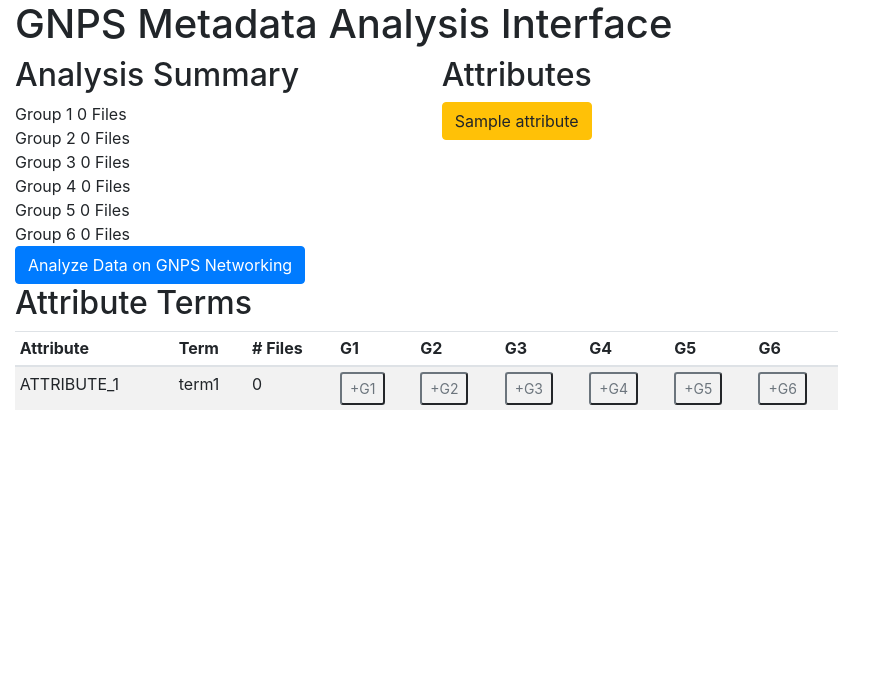
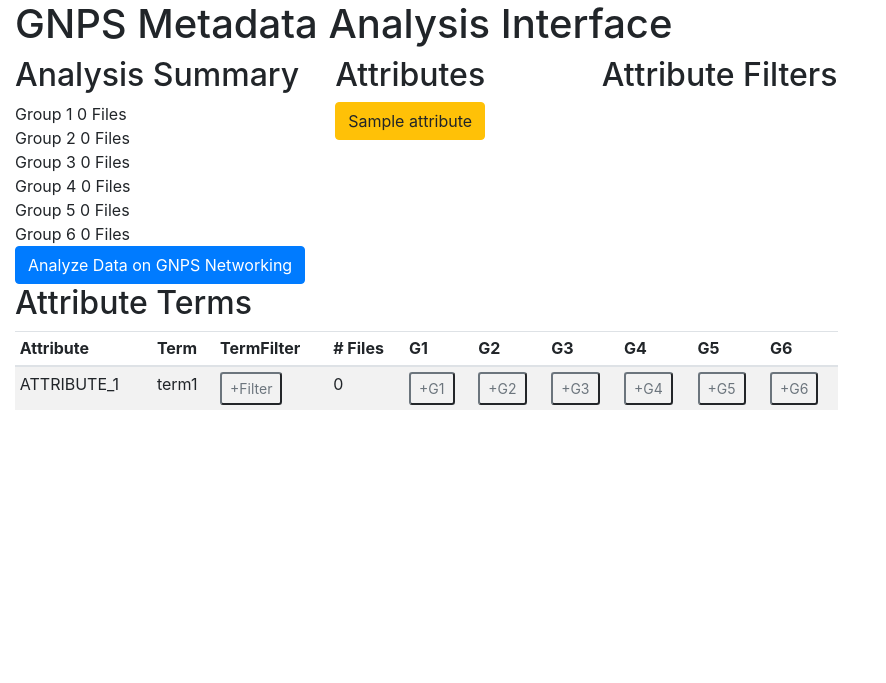
Before and after one commit to mwang87/ReDU-MS2-GNPS, a Flask app: page /dashboard in a window 1280 px wide. Shown: the part 69-752 px from the top of the page, without its empty margins (0-886 px from the left). Run offline with Flask 2, Linux system fonts and the light colour scheme; tables that the repository leaves empty hold one stand-in row (values such as "Sample post"); some libraries are stand-ins or nearby versions.

Commit message:
ability to filter on multiple terms

```diff
--- a/templates/dashboard.html
+++ b/templates/dashboard.html
@@ -45,15 +45,21 @@
                 <h2>Attributes</h2>
                 <attribute-viewer v-for="item in attributes" v-bind:attributename="item.attributename" v-on:update-attribute="updateAttributeSelection"></attribute-viewer>
             </div>
+
+            <div class="col">
+                <h2>Attribute Filters</h2>
+                <attribute-filterviewer v-for="item in filterTerms" v-bind:attributename="item.attributename" v-bind:attributeterm="item.attributeterm"></attribute-filterviewer>
+            </div>
         </div>
 
-        <div>
+        <div style="overflow-y:auto; height:400px">
             <h2>Attribute Terms</h2>
             <table class="table table-sm table-striped">
                 <thead>
                   <tr>
                     <th>Attribute</th>
                     <th>Term</th>
+                    <th>TermFilter</th>
                     <th># Files</th>
                     <th>G1</th>
                     <th>G2</th>
@@ -68,24 +74,27 @@
                     <tr v-for="attributeterm in attributeterms">
                         <td>{{attributeterm.attributename}}</td>
                         <td>{{attributeterm.attributeterm}}</td>
+                        <td>
+                            <attributeterm-filterbutton :attributeterm=attributeterm.attributeterm :attributename=attributeterm.attributename ></attributeterm-filterbutton>
+                        </td>
                         <td>{{attributeterm.countfiles}}</td>
                         <td>
-                            <attributeterm-analyzebutton :attributeterm=attributeterm.attributeterm groupname="G1" :attributename=attributeterm.attributename v-on:update-attributeterm="updateAttributeTermSelection"></attributeterm-viewer>
+                            <attributeterm-analyzebutton :attributeterm=attributeterm.attributeterm groupname="G1" :attributename=attributeterm.attributename v-on:update-attributeterm="updateAttributeTermSelection"></attributeterm-analyzebutton>
                         </td>
                         <td>
-                            <attributeterm-analyzebutton :attributeterm=attributeterm.attributeterm groupname="G2" :attributename=attributeterm.attributename v-on:update-attributeterm="updateAttributeTermSelection"></attributeterm-viewer>
+                            <attributeterm-analyzebutton :attributeterm=attributeterm.attributeterm groupname="G2" :attributename=attributeterm.attributename v-on:update-attributeterm="updateAttributeTermSelection"></attributeterm-analyzebutton>
                         </td>
                         <td>
-                            <attributeterm-analyzebutton :attributeterm=attributeterm.attributeterm groupname="G3" :attributename=attributeterm.attributename v-on:update-attributeterm="updateAttributeTermSelection"></attributeterm-viewer>
+                            <attributeterm-analyzebutton :attributeterm=attributeterm.attributeterm groupname="G3" :attributename=attributeterm.attributename v-on:update-attributeterm="updateAttributeTermSelection"></attributeterm-analyzebutton>
                         </td>
                         <td>
-                            <attributeterm-analyzebutton :attributeterm=attributeterm.attributeterm groupname="G4" :attributename=attributeterm.attributename v-on:update-attributeterm="updateAttributeTermSelection"></attributeterm-viewer>
+                            <attributeterm-analyzebutton :attributeterm=attributeterm.attributeterm groupname="G4" :attributename=attributeterm.attributename v-on:update-attributeterm="updateAttributeTermSelection"></attributeterm-analyzebutton>
                         </td>
                         <td>
-                            <attributeterm-analyzebutton :attributeterm=attributeterm.attributeterm groupname="G5" :attributename=attributeterm.attributename v-on:update-attributeterm="updateAttributeTermSelection"></attributeterm-viewer>
+                            <attributeterm-analyzebutton :attributeterm=attributeterm.attributeterm groupname="G5" :attributename=attributeterm.attributename v-on:update-attributeterm="updateAttributeTermSelection"></attributeterm-analyzebutton>
                         </td>
                         <td>
-                            <attributeterm-analyzebutton :attributeterm=attributeterm.attributeterm groupname="G6" :attributename=attributeterm.attributename v-on:update-attributeterm="updateAttributeTermSelection"></attributeterm-viewer>
+                            <attributeterm-analyzebutton :attributeterm=attributeterm.attributeterm groupname="G6" :attributename=attributeterm.attributename v-on:update-attributeterm="updateAttributeTermSelection"></attributeterm-analyzebutton>
                         </td>
                     </tr>
                 </tbody>
@@ -120,6 +129,9 @@
                 clickMe: function(event) {
                     $.ajax({
                         url: "/attribute/" + this.$props["attributename"] + "/attributeterms",
+                        data: {
+                            filters: JSON.stringify(this.$parent.filterTerms)
+                        },
                         success: function(componentObject) {
                             return function(response) {
                                 componentObject.$emit("update-attribute", response)
@@ -132,34 +144,86 @@
             template: '<div><button class="btn btn-warning" v-on:click="clickMe">{{attributename}}</button></div>'
         })
 
-        Vue.component('attributeterm-viewer', {
-            props: ['attributename', 'attributeterm', 'countfiles'],
+        Vue.component('attribute-filterviewer', {
+            props: ['attributename', 'attributeterm'],
             data: function() {
                 return {
                     count: 0
                 }
             },
             methods: {
-                clickMe: function(filelistname) {
-                    $.ajax({
-                        url: "/attribute/" + this.$props["attributename"] + "/attributeterm/" + this.$props["attributeterm"] + "/files",
-                        success: function(componentObject, message) {
-                            return function(response) {
-                                componentObject.$emit("update-attributeterm", response, filelistname)
-                            }
-                        }(this, filelistname),
-                        dataType: "json"
+                clickMe: function(event) {
+                    found_index = this.$parent.filterTerms.indexOf({
+                        attributename:   this.$props["attributename"],
+                        attributeterm: this.$props["attributeterm"]
                     });
+
+                    if (found_index > -1) {
+                        this.$parent.filterTerms = array.splice(found_index, 1);
+                    }
+
                 }
             },
-            template: '<div> \
-                  <button class="btn-sm btn-outline-secondary" v-on:click="clickMe(\'filelist1\')">+G1 </button> \
-                  <button class="btn-sm btn-outline-secondary" v-on:click="clickMe(\'filelist2\')">+G2 </button> \
-                  <button class="btn-sm btn-outline-secondary" v-on:click="clickMe(\'filelist3\')">+G3 </button> \
-                  <button class="btn-sm btn-outline-secondary" v-on:click="clickMe(\'filelist4\')">+G4 </button> \
-                  <button class="btn-sm btn-outline-secondary" v-on:click="clickMe(\'filelist5\')">+G5 </button> \
-                  <button class="btn-sm btn-outline-secondary" v-on:click="clickMe(\'filelist6\')">+G6 </button> \
-                  </div>'
+            template: '<div><button class="btn btn-warning" v-on:click="clickMe">{{attributename}} : {{attributeterm}}</button></div>'
+        })
+
+        // Vue.component('attributeterm-viewer', {
+        //     props: ['attributename', 'attributeterm', 'countfiles'],
+        //     data: function() {
+        //         return {
+        //             count: 0
+        //         }
+        //     },
+        //     methods: {
+        //         clickMe: function(filelistname) {
+        //             $.ajax({
+        //                 url: "/attribute/" + this.$props["attributename"] + "/attributeterm/" + this.$props["attributeterm"] + "/files",
+        //                 success: function(componentObject, message) {
+        //                     return function(response) {
+        //                         componentObject.$emit("update-attributeterm", response, filelistname)
+        //                     }
+        //                 }(this, filelistname),
+        //                 dataType: "json"
+        //             });
+        //         }
+        //     },
+        //     template: '<div> \
+        //           <button class="btn-sm btn-outline-secondary" v-on:click="clickMe(\'filelist1\')">+G1 </button> \
+        //           <button class="btn-sm btn-outline-secondary" v-on:click="clickMe(\'filelist2\')">+G2 </button> \
+        //           <button class="btn-sm btn-outline-secondary" v-on:click="clickMe(\'filelist3\')">+G3 </button> \
+        //           <button class="btn-sm btn-outline-secondary" v-on:click="clickMe(\'filelist4\')">+G4 </button> \
+        //           <button class="btn-sm btn-outline-secondary" v-on:click="clickMe(\'filelist5\')">+G5 </button> \
+        //           <button class="btn-sm btn-outline-secondary" v-on:click="clickMe(\'filelist6\')">+G6 </button> \
+        //           </div>'
+        // })
+
+        Vue.component('attributeterm-filterbutton', {
+            props: ['attributename', 'attributeterm'],
+            data: function() {
+                return {
+                    classSelection: "btn-sm btn-outline-secondary"
+                }
+            },
+            methods: {
+                clickMe: function() {
+                    //Checking if we've already added this term to a group
+                    // term_key = this.$props["attributename"] + ":" + this.$props["attributeterm"]
+                    // if(this.$parent.filterTerms.includes(term_key)){
+                    //     alert("Already Chose This Term")
+                    //     return
+                    // }
+
+                    this.$parent.filterTerms.push({
+                        attributename:   this.$props["attributename"],
+                        attributeterm: this.$props["attributeterm"]
+                    })
+
+                    //console.log(term_key)
+
+                    //this.classSelection = "btn-sm btn-danger"
+                }
+            },
+            template: '<button  v-bind:class=classSelection v-on:click="clickMe()">+Filter</button>'
         })
 
         Vue.component('attributeterm-analyzebutton', {
@@ -181,6 +245,9 @@
                     this.classSelection = "btn-sm btn-danger"
                     $.ajax({
                         url: "/attribute/" + this.$props["attributename"] + "/attributeterm/" + this.$props["attributeterm"] + "/files",
+                        data: {
+                            filters: JSON.stringify(this.$parent.filterTerms)
+                        },
                         success: function(componentObject) {
                             return function(response) {
                                 componentObject.$emit("update-attributeterm", componentObject.$props["attributename"], componentObject.$props["attributeterm"], componentObject.$props["groupname"], response)
@@ -266,7 +333,8 @@
                 groupG4: [],
                 groupG5: [],
                 groupG6: [],
-                selectedTerms: []
+                selectedTerms: [],
+                filterTerms: []
             }
         })
 
--- a/views.py
+++ b/views.py
@@ -43,15 +43,28 @@ def viewattributeterms(attribute):
     attribute_db = Attribute.select().where(Attribute.categoryname == attribute)
     all_terms_db = AttributeTerm.select().join(FilenameAttributeConnection).where(FilenameAttributeConnection.attribute == attribute_db).group_by(AttributeTerm.term)
 
+    filters_list = json.loads(request.args['filters'])
+
     output_list = []
 
     for attribute_term_db in all_terms_db:
-        all_files_db = Filename.select().join(FilenameAttributeConnection).where(FilenameAttributeConnection.attributeterm == attribute_term_db.term).where(FilenameAttributeConnection.attribute == attribute_db)
+        all_files_db = Filename.select().join(FilenameAttributeConnection).where(FilenameAttributeConnection.attributeterm == attribute_term_db).where(FilenameAttributeConnection.attribute == attribute)
+        all_files = set([file_db.filepath for file_db in all_files_db])
+        #Adding the filter
+        all_filtered_files_list = [all_files]
+        for filterobject in filters_list:
+            new_db = Filename.select().join(FilenameAttributeConnection).where(FilenameAttributeConnection.attributeterm == filterobject["attributeterm"]).where(FilenameAttributeConnection.attribute == filterobject["attributename"])
+            print(attribute_term_db.term, len(new_db))
+
+            all_filtered_files_list.append(set([file_db.filepath for file_db in new_db]))
+
+        intersection_set = set.intersection(*all_filtered_files_list)
+
         #print(attribute_term_db.term, len(all_files_db))
         output_dict = {}
         output_dict["attributename"] = attribute
         output_dict["attributeterm"] = attribute_term_db.term
-        output_dict["countfiles"] = len(all_files_db)
+        output_dict["countfiles"] = len(intersection_set)
         output_list.append(output_dict)
 
     return json.dumps(output_list)
@@ -60,14 +73,23 @@ def viewattributeterms(attribute):
 @app.route('/attribute/<attribute>/attributeterm/<term>/files', methods=['GET'])
 def viewfilesattributeattributeterm(attribute, term):
     all_files_db = Filename.select().join(FilenameAttributeConnection).where(FilenameAttributeConnection.attributeterm == term).where(FilenameAttributeConnection.attribute == attribute)
+    all_files = set([file_db.filepath for file_db in all_files_db])
+
+    filters_list = json.loads(request.args['filters'])
+    all_filtered_files_list = [all_files]
+    for filterobject in filters_list:
+        new_db = Filename.select().join(FilenameAttributeConnection).where(FilenameAttributeConnection.attributeterm == filterobject["attributeterm"]).where(FilenameAttributeConnection.attribute == filterobject["attributename"])
+
+        all_filtered_files_list.append(set([file_db.filepath for file_db in new_db]))
+    intersection_set = set.intersection(*all_filtered_files_list)
 
     output_list = []
 
-    for file_db in all_files_db:
+    for filepath in intersection_set:
         output_dict = {}
         output_dict["attribute"] = attribute
         output_dict["attributeterm"] = term
-        output_dict["filename"] = file_db.filepath
+        output_dict["filename"] = filepath
         output_list.append(output_dict)
 
     return json.dumps(output_list)
```
Also changed, not shown: utilities/populate.py (+29 -12 lines), README.md (added), 2 other files.
